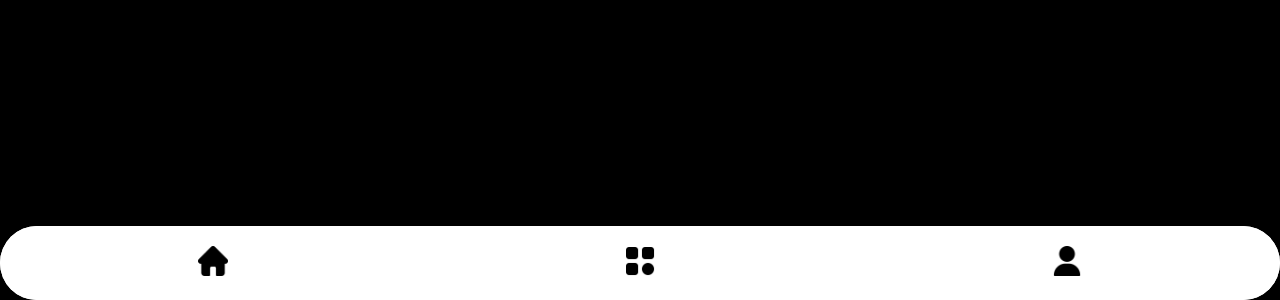
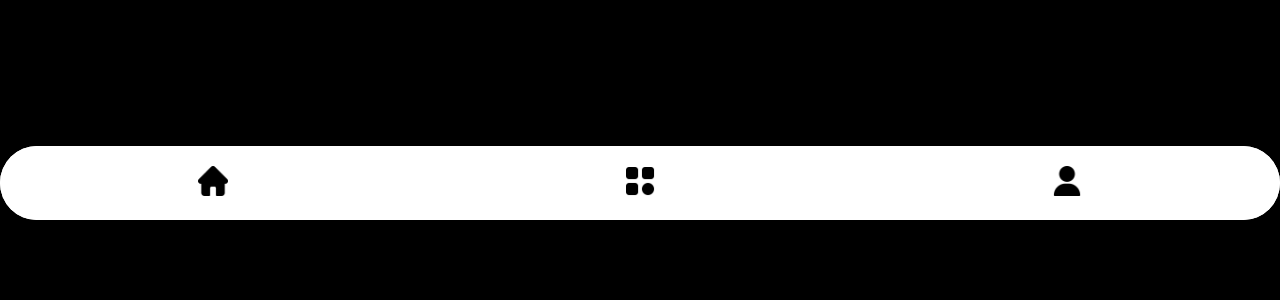
Before and after one commit to NotARoomba/ForoPEC, a Next.js app: page /menuBar in a window 1280 px wide. Shown: the part 580-880 px from the top of the page. After the commit the page ends 800 px from the top, so only its background shows below. Built offline with nearby package versions, Linux system fonts and the light colour scheme.

Commit message:
Update MenuBar.module.css

```diff
--- a/src/styles/MenuBar.module.css
+++ b/src/styles/MenuBar.module.css
@@ -11,8 +11,8 @@
   width: 100%;
   display: flex;
   justify-content: space-evenly;
-  position: absolute;
-  bottom: -12%;
+  position: fixed;
+  bottom: -2%;
   z-index: 2;
   left: 0;
   padding-left: 0;
```
